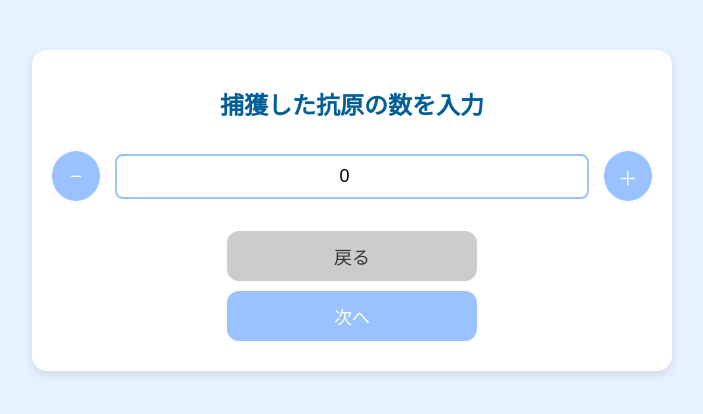
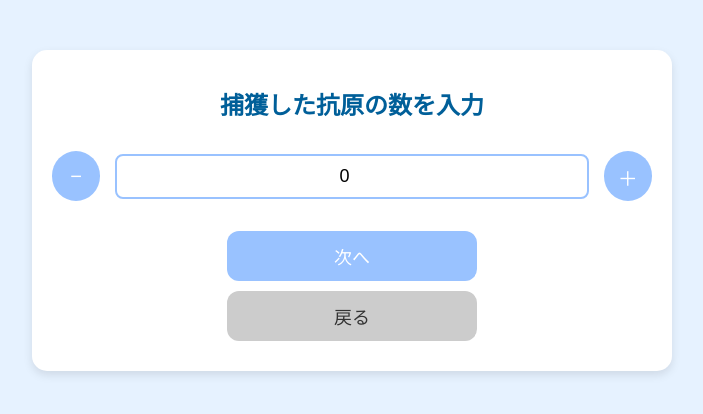
Before and after one commit to yamatai2007/hatarakanai-saibou-quiz, a plain HTML site: page antigen.html in a window 1280 px wide. Shown: the whole page, without its empty margins (288-991 px from the left). Drawn offline with Linux system fonts and the light colour scheme.

Commit message:
Update antigen.html

```diff
--- a/antigen.html
+++ b/antigen.html
@@ -15,9 +15,9 @@
             <input type="number" id="antigenCount" value="0" min="0">
             <button id="increase">＋</button>
         </div>
-        <div class="button-group">
+        <div class="button-container">
+            <button id="nextButton">次へ</button>
             <button id="backButton">戻る</button>
-            <button id="nextButtonAntigen">次へ</button>
         </div>
     </div>
 </body>
```
